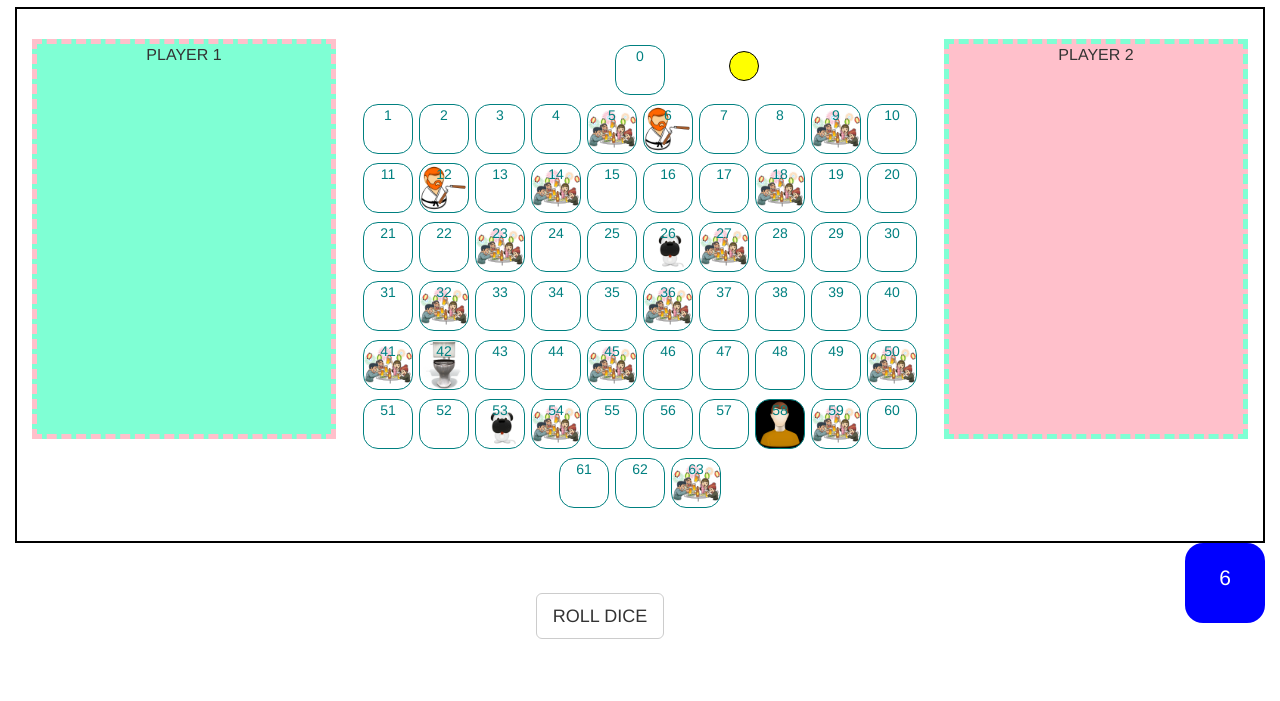
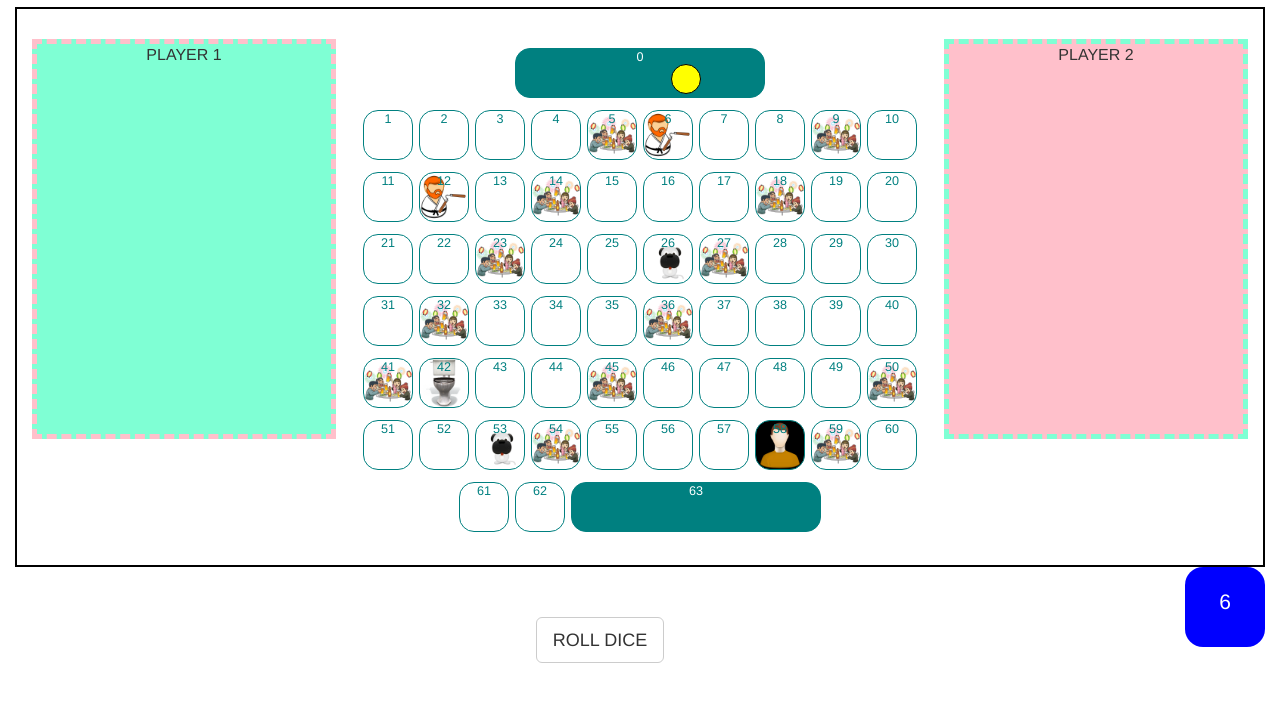
Before and after one commit to raquel500c/proyect1, a plain HTML site: page index.html in a window 1280 px wide. Shown: the part 83-784 px from the top of the page. Drawn offline with nearby package versions, Linux system fonts and the light colour scheme.

Commit message:
Last before presentation

```diff
--- a/css/styles.scss
+++ b/css/styles.scss
@@ -58,21 +58,25 @@ col-sm-3 {
   border-radius: 15px;
   color: teal;
   padding: 0 5px;
-  font-size: 14px;
+  font-size: 0.6em;
+  &.salida {
+    width: 250px;
+    background: teal;
+    color: white;
+  }
 
   &.beer {
     background-image: url('../img/beer.png');
     background-size: cover;
   }
 
-  &.beer.63 {
+  &.llegada {
     width: 250px;
     background: teal;
     color: white;
   }
 
   &.kata {
-    background: teal;
     background-image: url('../img/kata.png');
     background-size: cover;
   }
--- a/index.html
+++ b/index.html
@@ -14,7 +14,7 @@
   <link rel="stylesheet" type="text/css" href="css/styles.min.css">
   <!-- Links to fonts here-->
 
-  <title> The Goose Game </title>
+  <title> Iron Travel Game </title>
 </head>
 
 <body>
--- a/js/Token.js
+++ b/js/Token.js
@@ -8,14 +8,14 @@ function Token(color, board, container) {
   this.setOnSquare(0);
 }
 
-Token.prototype.message = function (message) {
-  $('.player-'+this.color).append($('<p>').html(message));
+Token.prototype.message = function(message) {
+  $('.player-' + this.color).append($('<p>').html(message));
 };
 
 Token.prototype.setOnSquare = function(n) {
   this.element.css({
-    'top': this.board.squares[n][0].offsetTop + 128,
-    'left': this.board.squares[n][0].offsetLeft + 450
+    'top': this.board.squares[n][0].offsetTop + 138,
+    'left': this.board.squares[n][0].offsetLeft + 492
   });
 };
 
--- a/js/travelmap.js
+++ b/js/travelmap.js
@@ -62,5 +62,5 @@ var travelmap = [
   '60',
   '61',
   '62',
-  'beer 63'
+  'llegada beer 63'
 ];
```
Also changed, not shown: js/Board.js (+5 -5 lines), css/styles.min.css.
